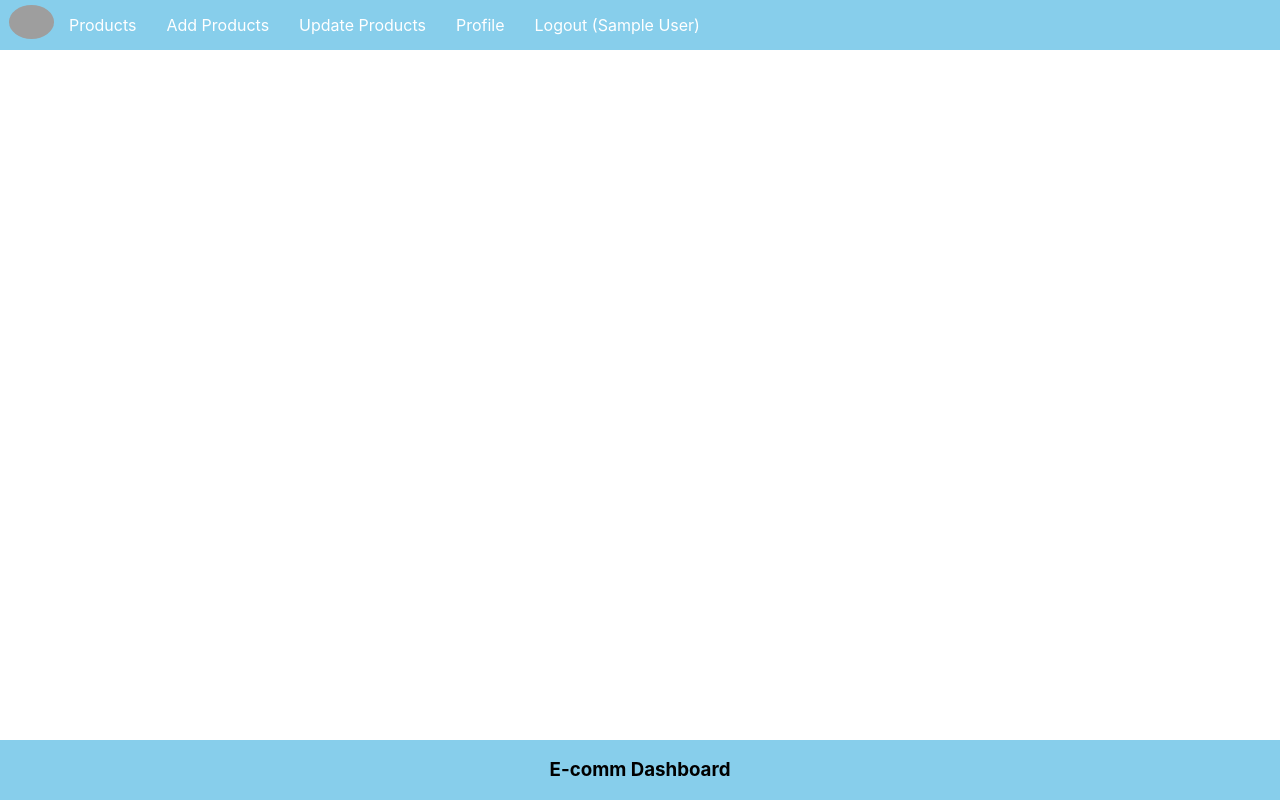
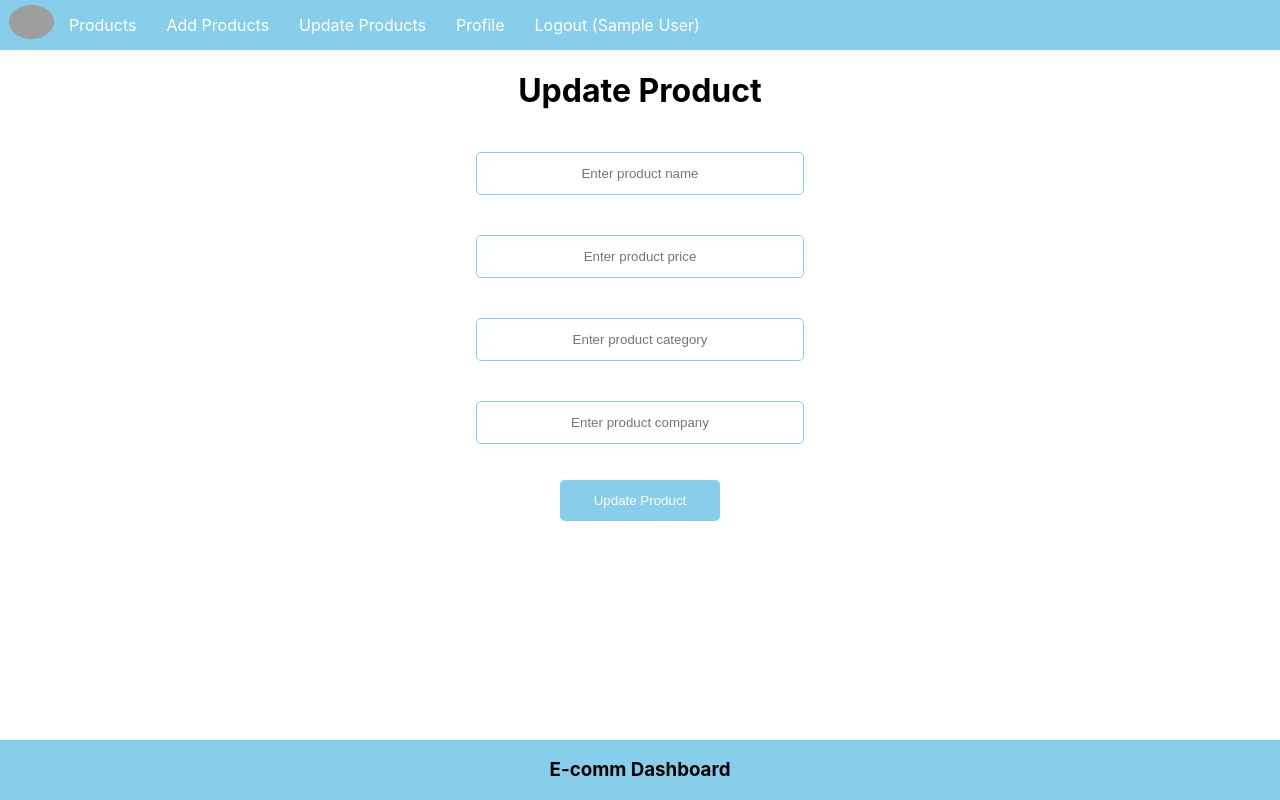
Before and after one commit to shersheryar/E-commerce-MERN-STACK, a React (Create React App) app in the folder frontend/: page /update/1 in a window 1280 px wide. Built offline with nearby package versions, Linux system fonts and the light colour scheme; sample sign-in values are in the browser's storage; grey boxes are pictures that could not be loaded.

Commit message:
added ui for update product

```diff
--- a/frontend/src/App.css
+++ b/frontend/src/App.css
@@ -79,6 +79,16 @@
   width: 10rem;
   margin-top: 1rem;
 }
+.update-product-btn{
+  padding: 13px;
+  background-color: skyblue;
+  border: hidden;
+  color: white;
+  border-radius: 5px;
+  cursor: pointer;
+  width: 10rem;
+  margin-top: 1rem;
+}
 .nav-right{
   text-align: right;
 }
--- a/frontend/src/App.js
+++ b/frontend/src/App.js
@@ -7,6 +7,7 @@ import PrivateComponent from "./components/PrivateComponent";
 import Login from "./components/Login";
 import AddProduct from "./components/AddProduct";
 import ProductList from "./components/ProductList";
+import UpdateProduct from "./components/UpdateProduct";
 
 function App() {
   return (
@@ -17,7 +18,7 @@ function App() {
           <Route element={<PrivateComponent />}>
             <Route path="/" element={<ProductList />} />
             <Route path="/add" element={<AddProduct />} />
-            <Route path="/update" element={<h1>Update Product Component</h1>} />
+            <Route path="/update/:id" element={<UpdateProduct />} />
             <Route path="/logout" element={<h1>Logout Component</h1>} />
             <Route path="/profile" element={<h1>Profile Component</h1>} />
           </Route>
--- a/frontend/src/components/ProductList.js
+++ b/frontend/src/components/ProductList.js
@@ -1,4 +1,5 @@
 import React, { useEffect, useState } from "react";
+import { Link } from "react-router-dom";
 
 const ProductList = () => {
   const [products, setProducts] = useState([]);
@@ -43,6 +44,7 @@ const ProductList = () => {
           <li>{item.company}</li>
           <li>
             <button onClick={() => deleteProduct(item._id)}>Delete</button>
+            <Link to={`/update/${item._id}`}>Update</Link>
           </li>
         </ul>
       ))}
--- /dev/null
+++ b/frontend/src/components/UpdateProduct.js
@@ -0,0 +1,67 @@
+import React, { useState } from "react";
+
+const AddProduct = () => {
+  const [name, setName] = useState("");
+  const [price, setPrice] = useState("");
+  const [category, setCategory] = useState("");
+  const [company, setCompany] = useState("");
+
+  const updateProduct = async () => {
+    // console.log(name, price, category, company);
+    const userId = JSON.parse(localStorage.getItem("user"))._id;
+    // console.log(userId);
+    let result = await fetch("http://localhost:5005/add-product", {
+      method: "post",
+      body: JSON.stringify({ name, price, category, company, userId }),
+      headers: {
+        "Content-Type": "application/json",
+      },
+    });
+    result = await result.json();
+    console.log(result);
+  };
+  return (
+    <div className="add-product">
+      <h1>Update Product</h1>
+      <input
+        className="inputBox"
+        type="text"
+        placeholder="Enter product name"
+        onChange={(e) => setName(e.target.value)}
+        value={name}
+      />
+
+      <input
+        className="inputBox"
+        type="text"
+        placeholder="Enter product price"
+        onChange={(e) => setPrice(e.target.value)}
+        value={price}
+      />
+
+      <input
+        className="inputBox"
+        type="text"
+        placeholder="Enter product category"
+        onChange={(e) => setCategory(e.target.value)}
+        value={category}
+      />
+      <input
+        className="inputBox"
+        type="text"
+        placeholder="Enter product company"
+        onChange={(e) => setCompany(e.target.value)}
+        value={company}
+      />
+      <button
+        className="update-product-btn"
+        type="button"
+        onClick={updateProduct}
+      >
+        Update Product
+      </button>
+    </div>
+  );
+};
+
+export default AddProduct;
```
